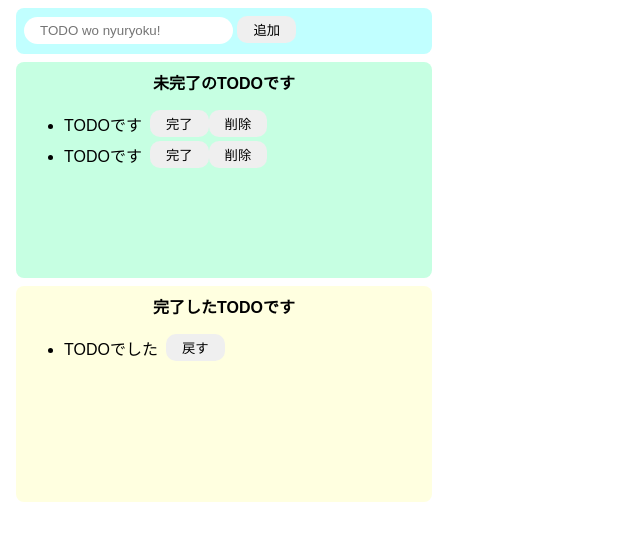
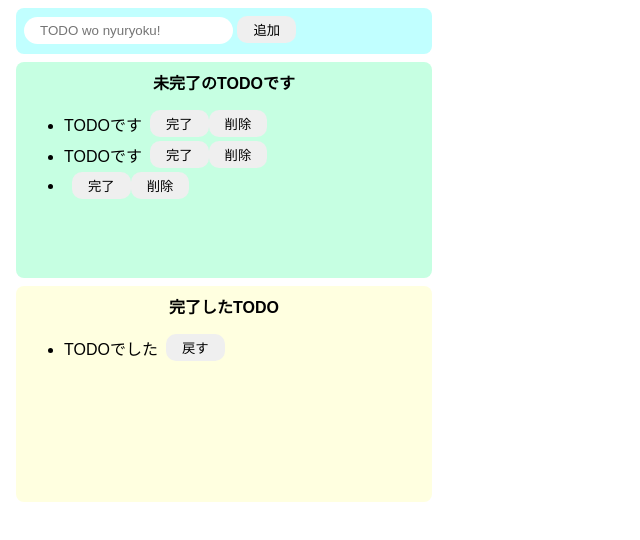
Before and after one commit to temmie524/codesandbox-repo, a website built with Parcel: page src/index.html in a window 1280 px wide. Both pictures are taken after a click on the button "追加". Shown: the whole page, without its empty margins (0-640 px from the left). Built offline with nearby package versions, Linux system fonts and the light colour scheme.

Commit message:
Update index.html and index.mjs

```diff
--- a/src/index.html
+++ b/src/index.html
@@ -7,12 +7,12 @@
 
   <body>
     <div class="input-todo">
-      <input placeholder="TODO wo nyuryoku!" />
-      <button>追加</button>
+      <input id="add-text" placeholder="TODO wo nyuryoku!" />
+      <button id = "add-button">追加</button>
     </div>
     <div class="incomp-todo">
       <p class=title>未完了のTODOです</p>
-      <ul>
+      <ul id="incomp-list">
         <div class="list-low">
           <li>TODOです</li>
           <button>完了</button>
@@ -26,11 +26,12 @@
       </ul>
     </div>
     <div class="comp-todo">
-      <p class=title>完了したTODOです</p>
-      <ul>
+      <p class=title>完了したTODO</p>
+      <ul id="comp-list">
         <div class="list-low">
           <li>TODOでした</li>
           <button>戻す</button>
+        </div>
     </div>
 
 
--- a/src/index.mjs
+++ b/src/index.mjs
@@ -1 +1,42 @@
 import "./styles.css";
+
+const onClickAdd = () => {
+  const inputText = document.getElementById("add-text").value;
+  document.getElementById("add-text").value = "";
+
+  //div
+  const div = document.createElement("div");
+  div.className = "list-low";
+  //li
+  const li = document.createElement("li");
+  li.innerText = inputText;
+
+  //buttn (完了)
+  const completeButton = document.createElement("button");
+  completeButton.innerText = "完了";
+  completeButton.addEventListener("click", () => {
+    //const compTaget = completeButton.parentNode;
+
+
+
+  });
+
+  //buttn (削除)
+  const deleteButton = document.createElement("button");
+  deleteButton.innerText = "削除";
+  deleteButton.addEventListener("click", () => {
+    //delete div tag
+    const deleteTarget = deleteButton.parentNode;
+    document.getElementById("incomp-list").removeChild(deleteTarget);
+  });
+
+  div.appendChild(li);
+  div.appendChild(completeButton);
+  div.appendChild(deleteButton);
+
+  document.getElementById("incomp-list").appendChild(div);
+};
+
+document
+  .getElementById("add-button")
+  .addEventListener("click", () => onClickAdd());
```
